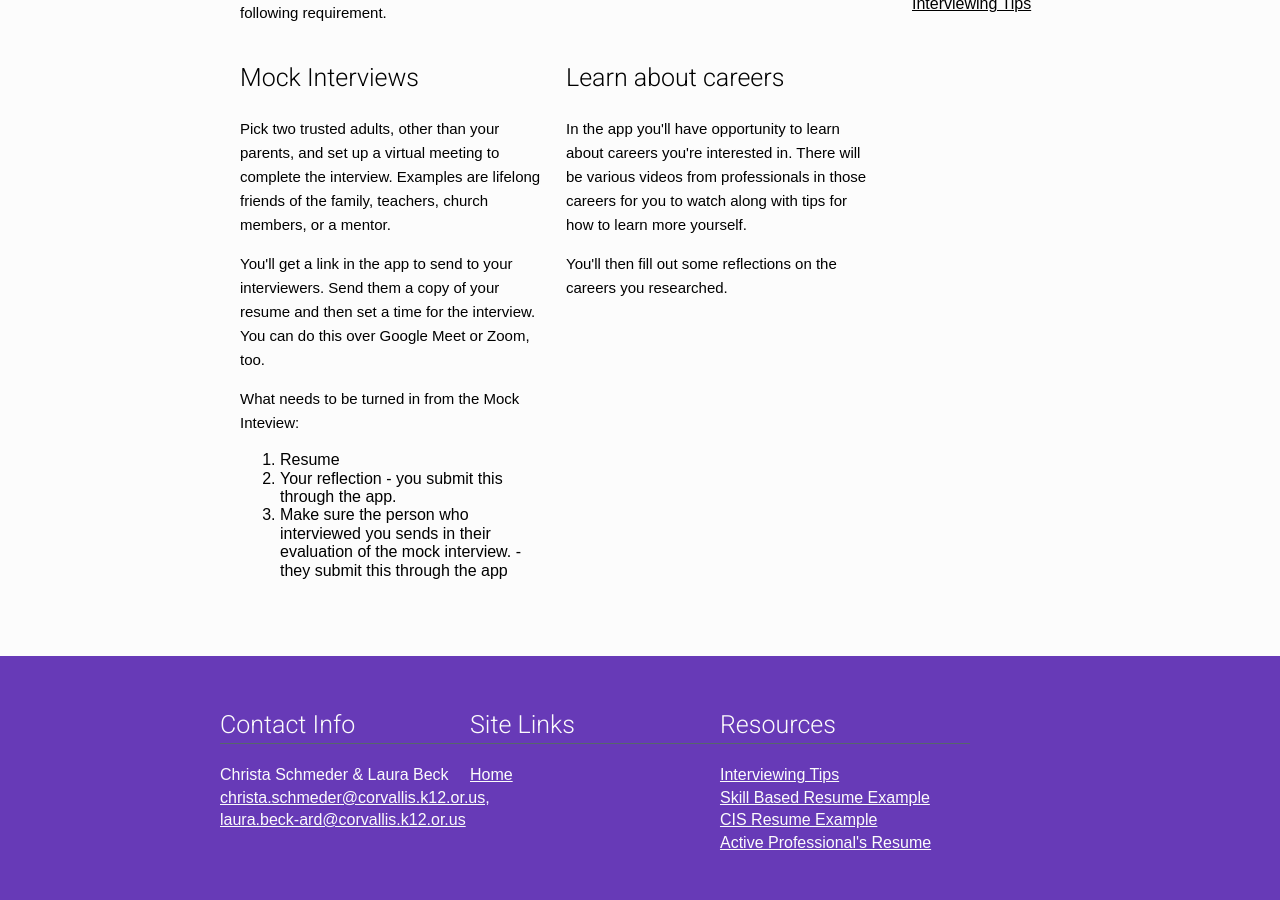
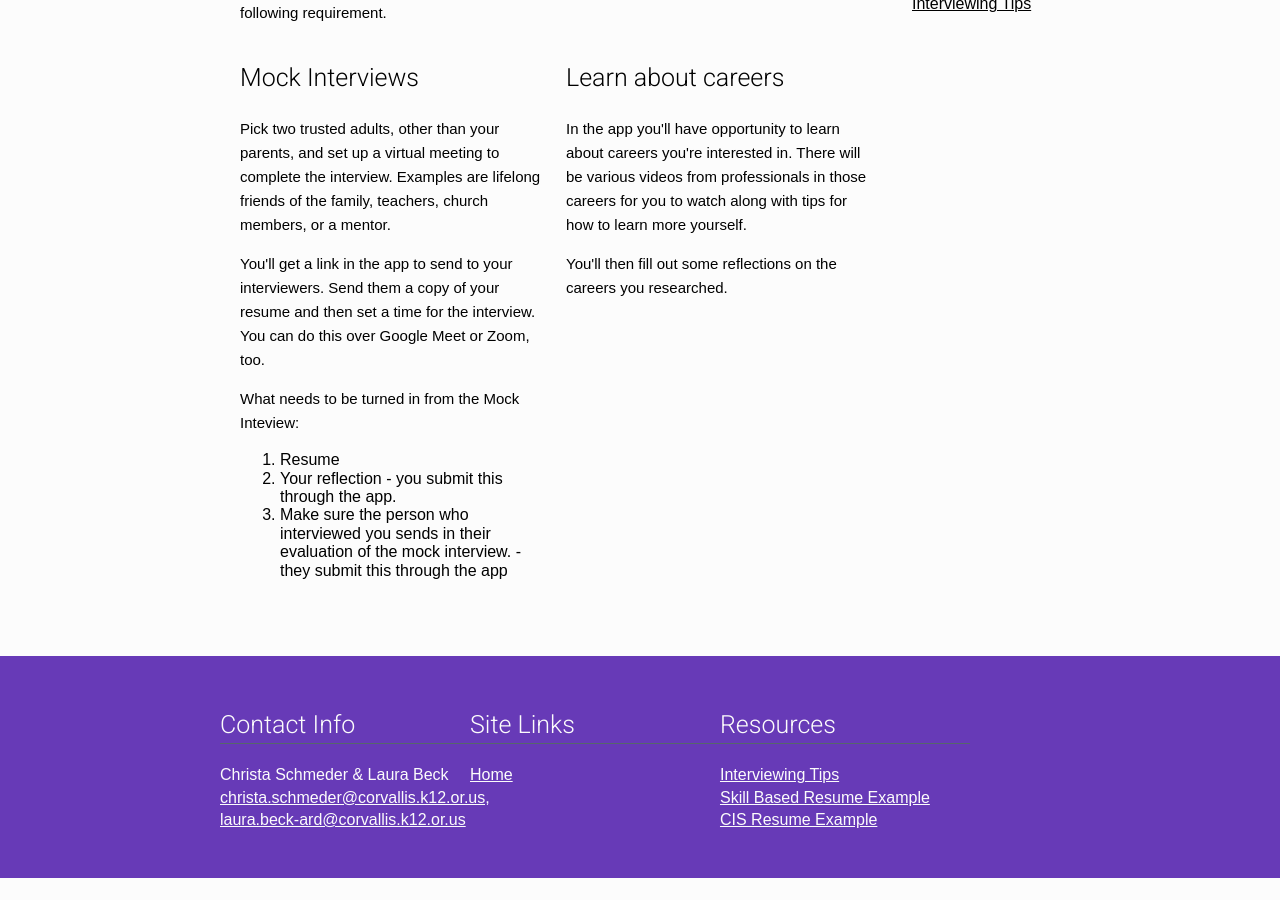
Before and after one commit to peterramsing/benton-county-career-convention, a Jekyll site: the page built from index.html, in a window 1280 px wide and 900 px high, scrolled down 905 px. Built offline with Jekyll 4.4.1, drawn with Linux system fonts in a browser that asks for light colours; after the commit the page ends 1783 px from its top, so only the background shows below that.

Commit message:
Remove Peter's resume

```diff
--- a/_config.yml
+++ b/_config.yml
@@ -57,9 +57,6 @@ cc-resources:
     type: "student"
   - name: "CIS Resume Example"
     file-name: "cis-resume.pdf"
-    type: "student"
-  - name: "Active Professional's Resume"
-    file-name: "peter-ramsing-resume.pdf"
     type: "student"
   # - name: "Directions"
   #   file-name: ""
```
Also changed, not shown: 1 other file.
